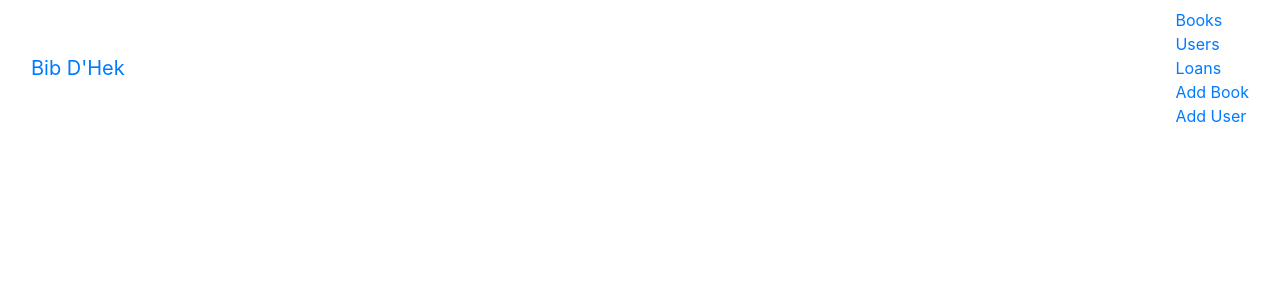
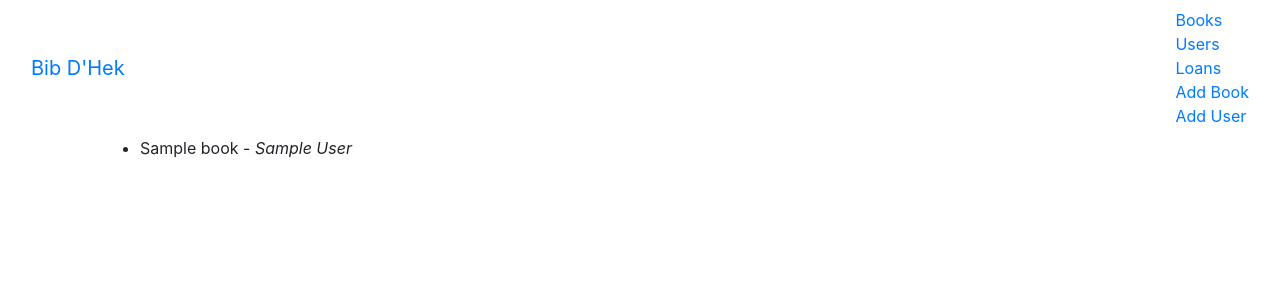
Before and after one commit to bmejias/bibdhek3, a Flask app: template database/app/templates/books.html in a window 1280 px wide. Shown: the top 300 px of the page. Run offline with Flask 3, Linux system fonts and the light colour scheme; the template is opened without the code that fills it: most values are stand-ins (such as "Sample title", 1, 10 or a date in 2020); some libraries are stand-ins or nearby versions.

Commit message:
Add template for books

```diff
--- a/database/app/templates/books.html
+++ b/database/app/templates/books.html
@@ -1 +1,16 @@
 {% extends 'base.html' %}
+
+{% block title %}Bib D'Hek - Books{% endblock %}
+
+{% block content %}
+<div class="container">
+    <div>
+        <!-- missing serch bar here -->
+        <ul>
+            {% for book in books %}
+            <li>{{ book.title }} - <em>{{ book.author }}</em></li>
+            {% endfor %}
+        </ul>
+    </div>
+</div>
+{% endblock %}
```
